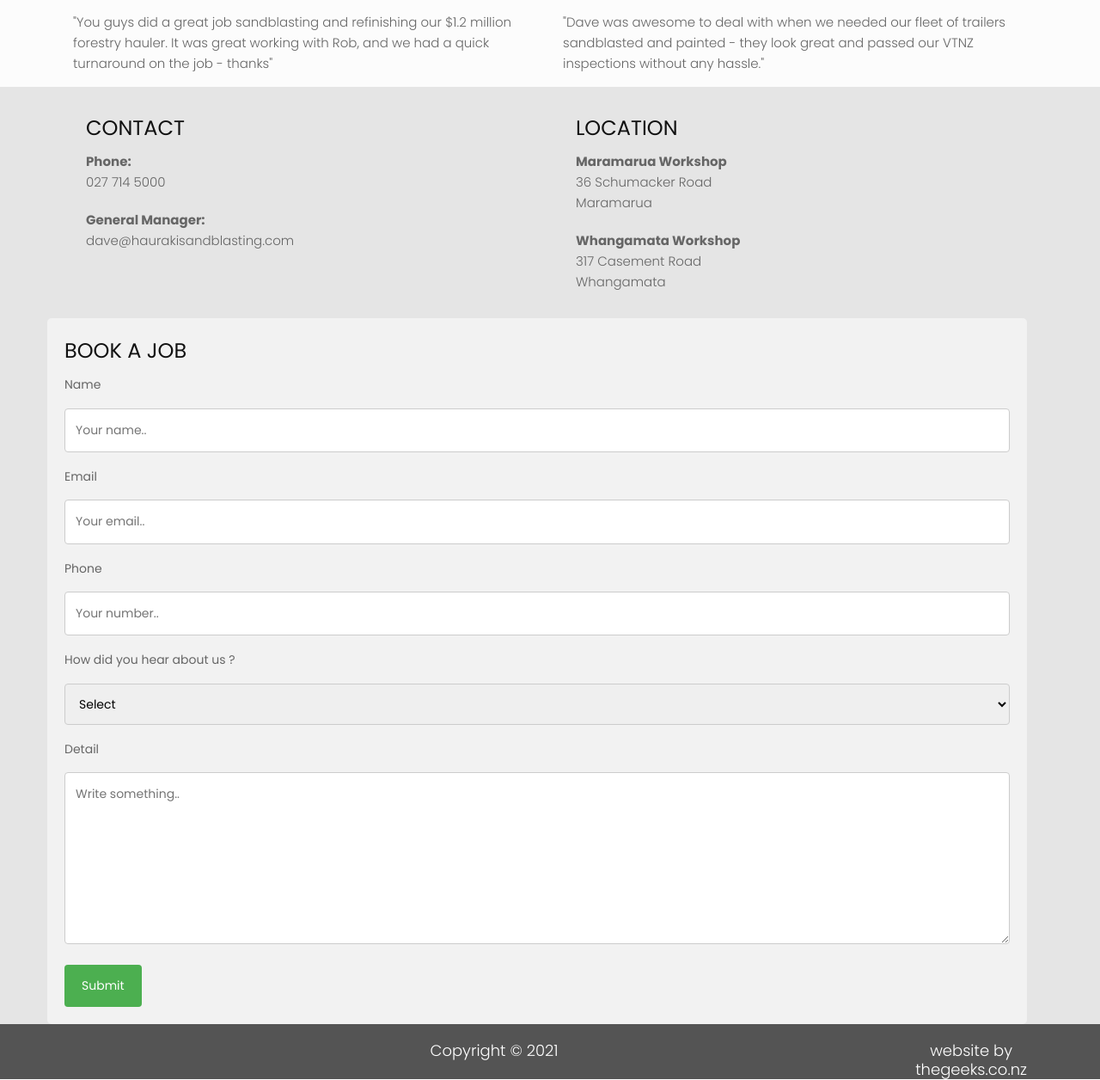
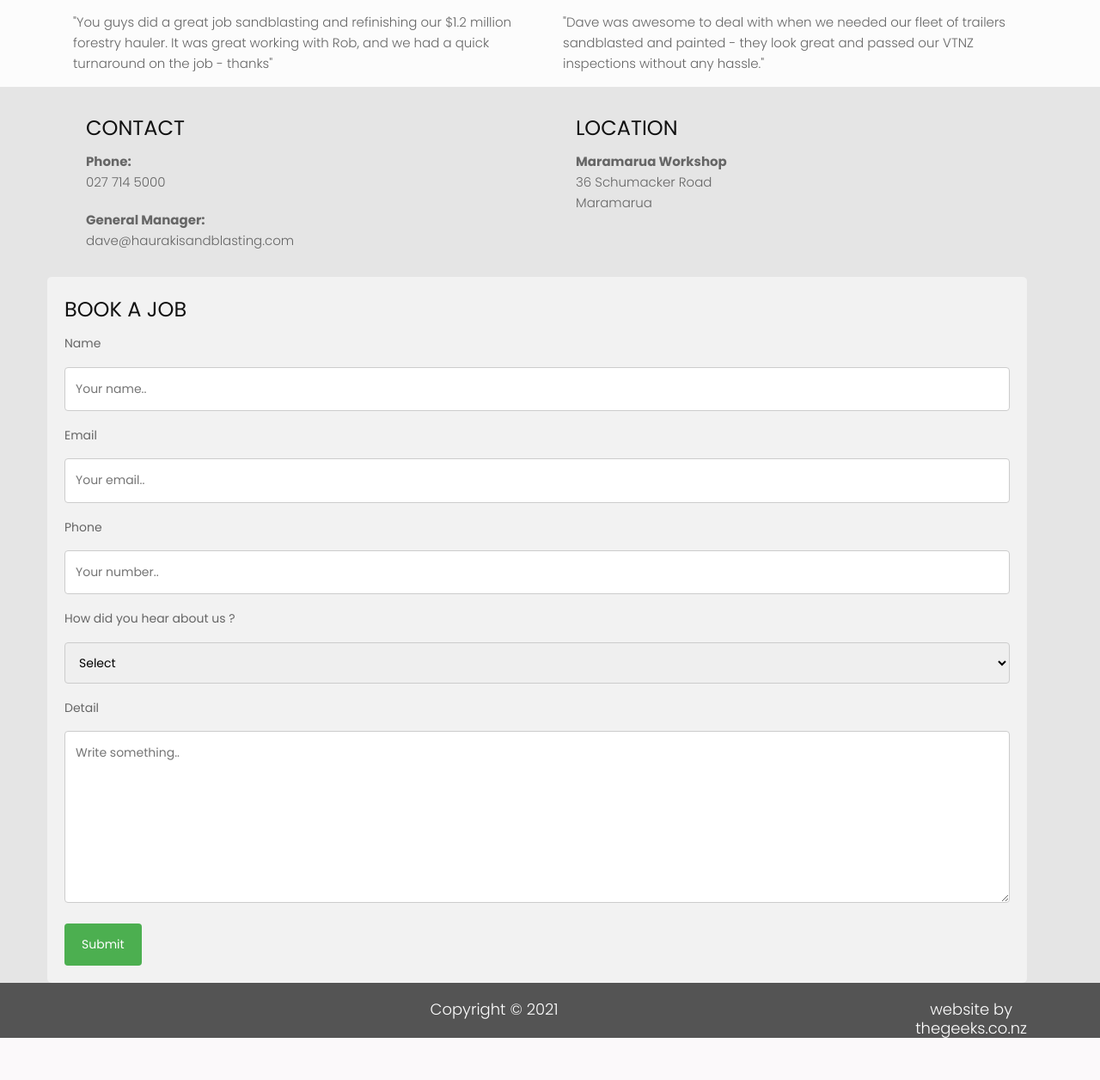
Before and after one commit to BlogBook/haurakisandblast, a Flask app: page / in a window 1280 px wide. Shown: the part 1113-2369 px from the top of the page at 86% size. After the commit the page ends 2320 px from the top, so only its background shows below. Run offline with Flask 2, Linux system fonts and the light colour scheme; some libraries are stand-ins or nearby versions.

Commit message:
Remove Whangamata Workshop

```diff
--- a/src/templates/home.html
+++ b/src/templates/home.html
@@ -261,7 +261,7 @@ margin-right: auto;position: relative;">
                                     <br>
                                     Maramarua
                                 </p>
-                                <p><strong style="font-weight: 700;">Whangamata Workshop <br></strong>317 Casement Road<br>Whangamata </p>
+<!--                                 <p><strong style="font-weight: 700;">Whangamata Workshop <br></strong>317 Casement Road<br>Whangamata </p> -->
                             </div>
                         </div>
                     </div>
```
